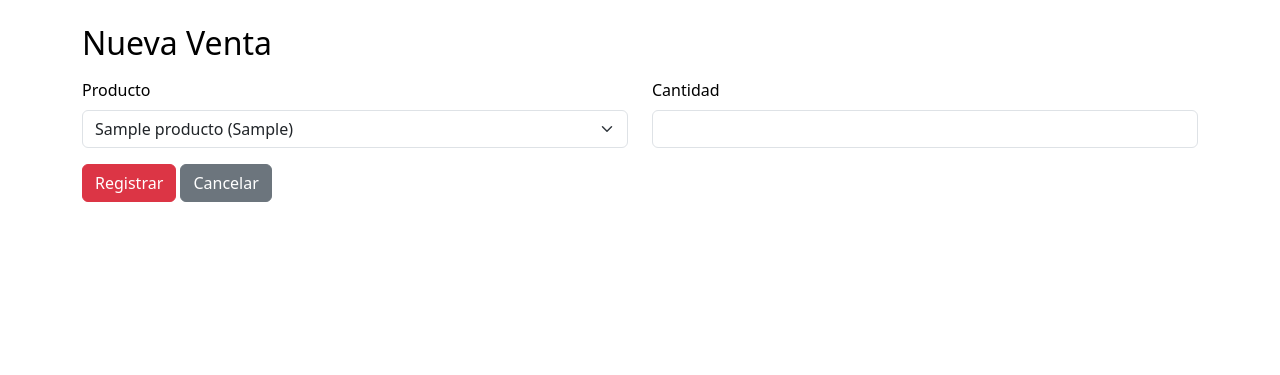
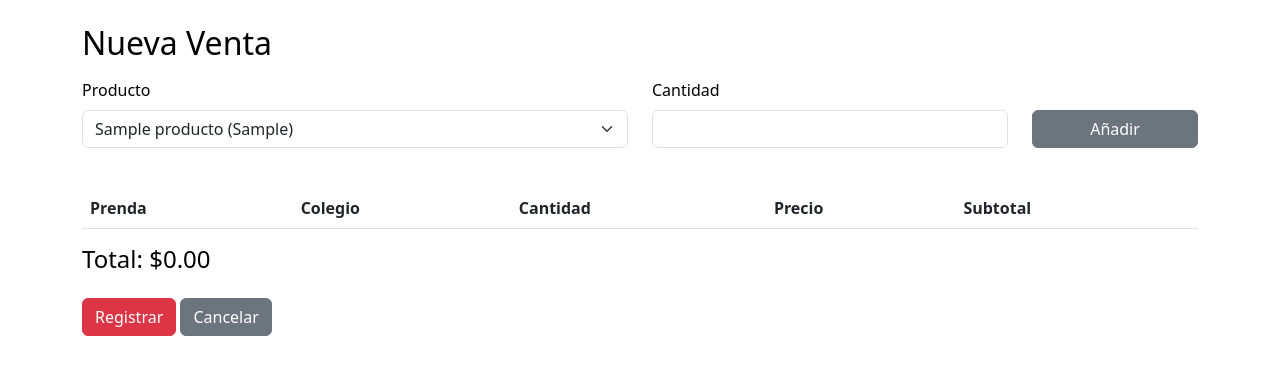
Before and after one commit to cdazaperez/rag_fastapi, a Flask app: page /venta in a window 1280 px wide. Shown: the part 56-431 px from the top of the page. Run offline with Flask 3, Linux system fonts and the light colour scheme; the visitor is signed in with stand-in values (Sample User, id 1); tables that the repository leaves empty or names only in its code hold one stand-in row (values such as "Sample post"); lists and menus that the app fills with data are empty.

Commit message:
Add multi-item sales and receipt

```diff
--- a/inventario/app_flask_inventario.py
+++ b/inventario/app_flask_inventario.py
@@ -4,6 +4,7 @@ from werkzeug.utils import secure_filename
 import mysql.connector
 import os
 from datetime import datetime
+import json
 
 app = Flask(__name__)
 app.secret_key = 'clave_secreta_segura'
@@ -207,23 +208,38 @@ def nueva_venta():
     productos = cursor.fetchall()
 
     if request.method == 'POST':
-        producto_id = int(request.form['producto_id'])
-        cantidad = int(request.form['cantidad'])
-        cursor.execute("SELECT cantidad, precio FROM productos WHERE id=%s", (producto_id,))
-        resultado = cursor.fetchone()
+        items = json.loads(request.form['items']) if request.form.get('items') else []
+        ventas_detalle = []
+        total = 0
+        for item in items:
+            producto_id = int(item['id'])
+            cantidad = int(item['cantidad'])
+            cursor.execute("SELECT nombre, colegio, cantidad, precio FROM productos WHERE id=%s", (producto_id,))
+            prod = cursor.fetchone()
+            if not prod or prod['cantidad'] < cantidad:
+                flash("Stock insuficiente o producto no encontrado", "error")
+                conn.close()
+                return redirect(url_for('nueva_venta'))
 
-        if resultado and resultado['cantidad'] >= cantidad:
+            subtotal = prod['precio'] * cantidad
+            ventas_detalle.append({
+                'nombre': prod['nombre'],
+                'colegio': prod['colegio'],
+                'cantidad': cantidad,
+                'precio': prod['precio'],
+                'subtotal': subtotal
+            })
+            total += subtotal
+
             cursor.execute("UPDATE productos SET cantidad = cantidad - %s WHERE id = %s", (cantidad, producto_id))
-            cursor.execute("""
-                INSERT INTO ventas (producto_id, usuario, cantidad, fecha)
-                VALUES (%s, %s, %s, NOW())
-            """, (producto_id, session['user'], cantidad))
-            conn.commit()
-            flash("Venta registrada")
-        else:
-            flash("Stock insuficiente o producto no encontrado", "error")
+            cursor.execute(
+                "INSERT INTO ventas (producto_id, usuario, cantidad, fecha) VALUES (%s, %s, %s, NOW())",
+                (producto_id, session['user'], cantidad)
+            )
+
+        conn.commit()
         conn.close()
-        return redirect(url_for('dashboard'))
+        return render_template("recibo_venta.html", ventas=ventas_detalle, total=total)
 
     conn.close()
     return render_template("nueva_venta.html", productos=productos)
--- a/inventario/templates/nueva_venta.html
+++ b/inventario/templates/nueva_venta.html
@@ -2,22 +2,80 @@
 {% block title %}Nueva Venta{% endblock %}
 {% block content %}
 <h2 class="mb-3">Nueva Venta</h2>
-<form method="post">
+
+<form method="post" id="venta-form">
   <div class="row">
     <div class="col-md-6 mb-3">
       <label class="form-label">Producto</label>
-      <select name="producto_id" class="form-select" required>
+      <select id="producto" class="form-select">
         {% for p in productos %}
-        <option value="{{ p.id }}">{{ p.nombre }} ({{ p.cantidad }})</option>
+        <option value="{{ p.id }}" data-precio="{{ p.precio }}" data-colegio="{{ p.colegio }}">{{ p.nombre }} ({{ p.cantidad }})</option>
         {% endfor %}
       </select>
     </div>
-    <div class="col-md-6 mb-3">
+    <div class="col-md-4 mb-3">
       <label class="form-label">Cantidad</label>
-      <input type="number" name="cantidad" class="form-control" required>
+      <input type="number" id="cantidad" class="form-control">
+    </div>
+    <div class="col-md-2 mb-3 d-flex align-items-end">
+      <button class="btn btn-secondary w-100" id="add-btn">Añadir</button>
     </div>
   </div>
-  <button type="submit" class="btn btn-primary">Registrar</button>
-  <a href="{{ url_for('dashboard') }}" class="btn btn-secondary">Cancelar</a>
+
+  <table class="table table-striped mt-4">
+    <thead>
+      <tr>
+        <th>Prenda</th>
+        <th>Colegio</th>
+        <th>Cantidad</th>
+        <th>Precio</th>
+        <th>Subtotal</th>
+      </tr>
+    </thead>
+    <tbody id="lista-venta"></tbody>
+  </table>
+
+  <h4 class="mt-3">Total: $<span id="total">0.00</span></h4>
+
+  <input type="hidden" name="items" id="items">
+  <button type="submit" class="btn btn-primary mt-3">Registrar</button>
+  <a href="{{ url_for('dashboard') }}" class="btn btn-secondary mt-3">Cancelar</a>
 </form>
+
+<script>
+const productos = {{ productos | tojson }};
+let items = [];
+
+function actualizarTotal() {
+  let total = 0;
+  items.forEach(i => {
+    const prod = productos.find(p => p.id == i.id);
+    total += prod.precio * i.cantidad;
+  });
+  document.getElementById('total').innerText = total.toFixed(2);
+  document.getElementById('items').value = JSON.stringify(items);
+}
+
+document.getElementById('add-btn').addEventListener('click', function(e) {
+  e.preventDefault();
+  const id = document.getElementById('producto').value;
+  const cantidad = parseInt(document.getElementById('cantidad').value);
+  if (!id || !cantidad) return;
+  const prod = productos.find(p => p.id == id);
+  const subtotal = prod.precio * cantidad;
+
+  const tbody = document.getElementById('lista-venta');
+  const row = document.createElement('tr');
+  row.innerHTML = `<td>${prod.nombre}</td><td>${prod.colegio}</td><td>${cantidad}</td><td>${prod.precio.toFixed(2)}</td><td>${subtotal.toFixed(2)}</td>`;
+  tbody.appendChild(row);
+
+  items.push({id: id, cantidad: cantidad});
+  actualizarTotal();
+  document.getElementById('cantidad').value = '';
+});
+
+document.getElementById('venta-form').addEventListener('submit', function() {
+  actualizarTotal();
+});
+</script>
 {% endblock %}
```
Also changed, not shown: inventario/templates/recibo_venta.html (added, +29 -0 lines).
